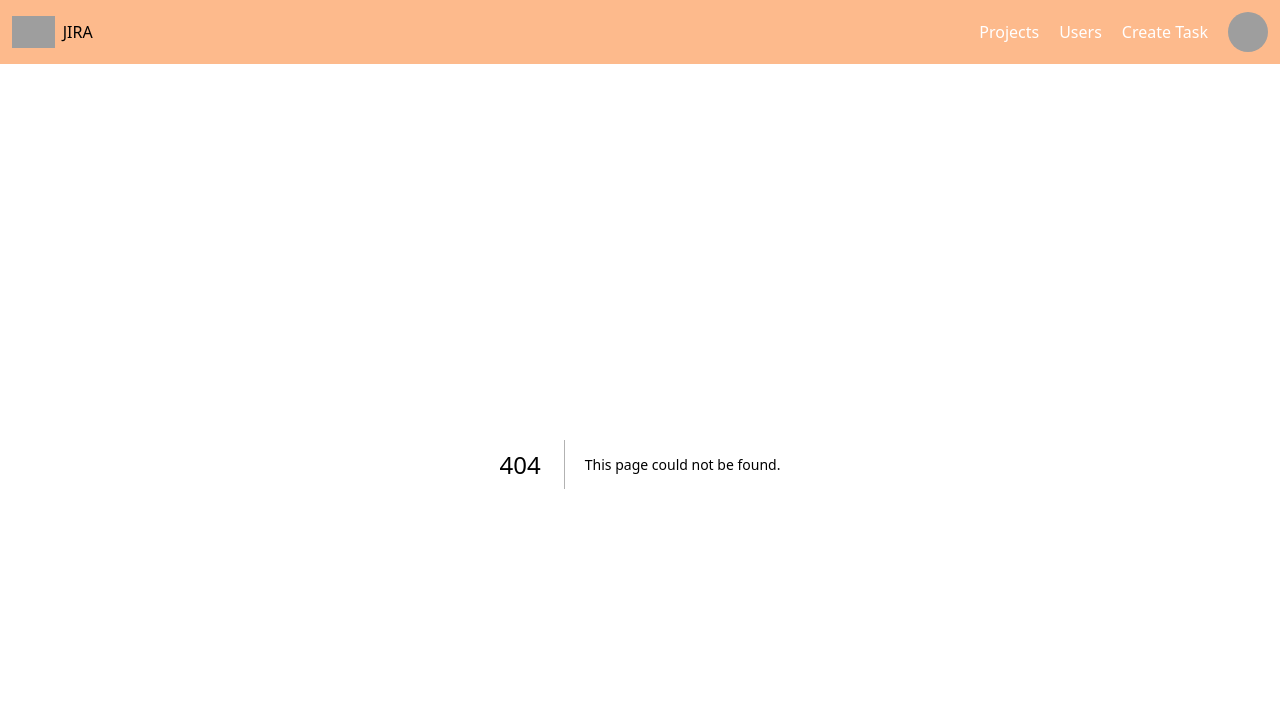
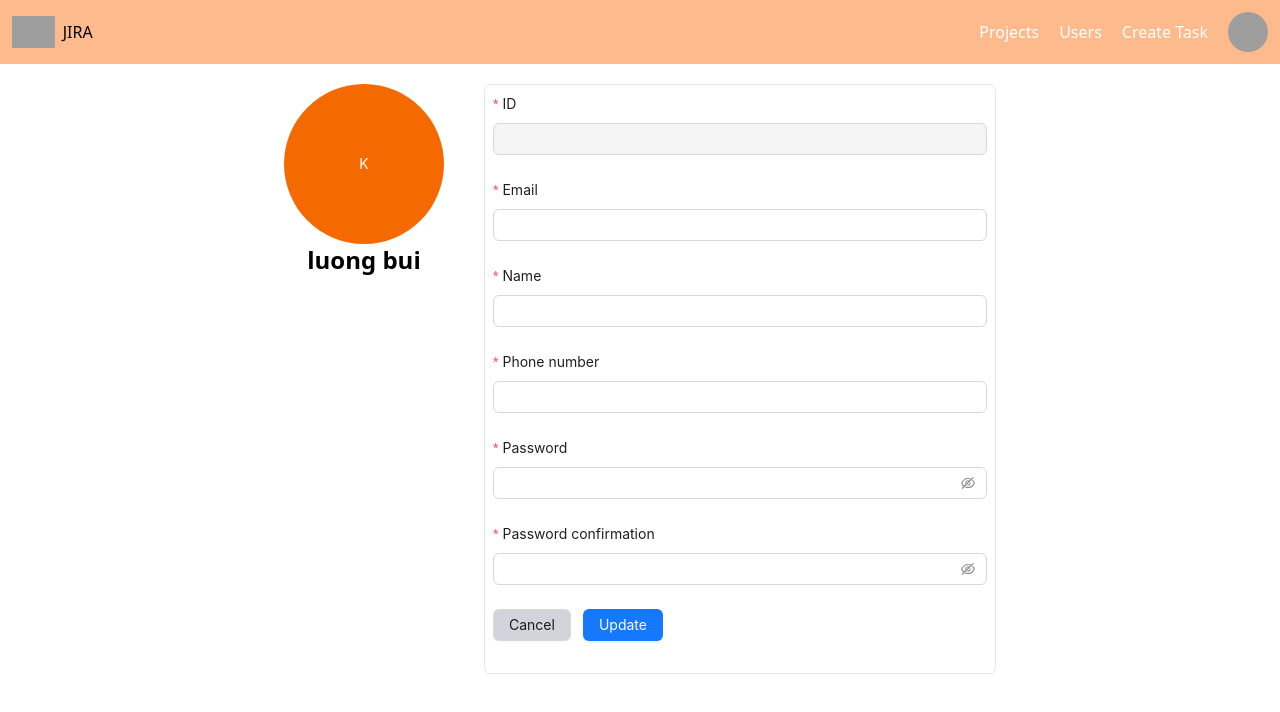
Before and after one commit to luongbui234/cloneJira, a Next.js app: page /profile in a window 1280 px wide. Before the commit this address had no page. Shown: the top 712 px of the page. Built offline with nearby package versions, Linux system fonts and the light colour scheme; grey boxes are pictures that could not be loaded.

Commit message:
interface modalEditUser and modalProfile changed to ProfilePage

```diff
--- a/src/app/Components/Header/Profile/index.tsx
+++ b/src/app/(pages)/profile/page.tsx
@@ -1,37 +1,26 @@
-import { Avatar, Form, Input, Modal } from "antd";
+"use client";
+
+import { Avatar, Button, Form, Input } from "antd";
 import React from "react";
 
-interface Props {
-  isProfileOpen: boolean;
-  handleProfileClose: () => void;
-}
-
-export default function ProfileComponent({
-  isProfileOpen,
-  handleProfileClose,
-}: Props) {
+export default function ProfilePage() {
   const onFinish = (values: string) => {
     console.log("Success:", values);
   };
 
   return (
-    <Modal
-      title={
-        <div className="flex items-center gap-2">
-          <Avatar style={{ backgroundColor: "#f56a00" }}>K</Avatar>
-          <p>MY PROFILE</p>
-        </div>
-      }
-      centered
-      open={isProfileOpen}
-      onOk={handleProfileClose}
-      onCancel={handleProfileClose}
-    >
+    <div className="flex flex-wrap ipad:flex-nowrap justify-center gap-10 mt-5">
+      <div className="text-center">
+        <Avatar className="size-40" style={{ backgroundColor: "#f56a00" }}>
+          K
+        </Avatar>
+        <p className="text-2xl font-bold">luong bui</p>
+      </div>
       <Form
         name="basic"
         layout="vertical"
         onFinish={onFinish}
-        className="w-full"
+        className="w-full ipad:w-2/5 border rounded-md p-2"
       >
         <Form.Item
           label="ID"
@@ -101,7 +90,16 @@ export default function ProfileComponent({
         >
           <Input.Password />
         </Form.Item>
+
+        <Form.Item>
+          <Button type="default" href="/projects" className="bg-gray-300">
+            Cancel
+          </Button>
+          <Button type="primary" htmlType="submit" className="mx-3">
+            Update
+          </Button>
+        </Form.Item>
       </Form>
-    </Modal>
+    </div>
   );
 }
--- a/src/app/(pages)/projects/createProject/page.tsx
+++ b/src/app/(pages)/projects/createProject/page.tsx
@@ -2,7 +2,6 @@
 
 import React from "react";
 import { Button, Form, Input, Select } from "antd";
-import Link from "next/link";
 const { TextArea } = Input;
 
 export default function CreateProjectPage() {
@@ -56,8 +55,8 @@ export default function CreateProjectPage() {
         </Form.Item>
 
         <Form.Item label={null}>
-          <Button type="default" className="bg-gray-300">
-            <Link href={"/projects"}>Cancel</Link>
+          <Button type="default" href="/projects" className="bg-gray-300">
+            Cancel
           </Button>
           <Button type="primary" htmlType="submit" className="mx-3">
             Create
--- a/src/app/(pages)/users/page.tsx
+++ b/src/app/(pages)/users/page.tsx
@@ -1,11 +1,27 @@
+"use client";
+
 import UsersTableComponent from "@/app/Components/UsersTable";
-import React from "react";
+import React, { useState } from "react";
 
 export default function UsersPage() {
+  const [isEditUserOpen, setIsEditUserOpen] = useState(false);
+
+  const handleEditUserOpen = () => {
+    setIsEditUserOpen(true);
+  };
+
+  const handleEditUserClose = () => {
+    setIsEditUserOpen(false);
+  };
+
   return (
     <div className="m-5 space-y-5">
       <p className="text-2xl font-bold">Users</p>
-      <UsersTableComponent />
+      <UsersTableComponent
+        isEditUserOpen={isEditUserOpen}
+        handleEditUserOpen={handleEditUserOpen}
+        handleEditUserClose={handleEditUserClose}
+      />
     </div>
   );
 }
--- a/src/app/Components/Header/AvatarProfile/index.tsx
+++ b/src/app/Components/Header/AvatarProfile/index.tsx
@@ -7,19 +7,12 @@ import {
 import React from "react";
 import { FaRegCircleUser } from "react-icons/fa6";
 import { HiLogout } from "react-icons/hi";
-import ProfileComponent from "../Profile";
 
 interface Props {
-  isProfileOpen: boolean;
-  handleProfileOpen: () => void;
-  handleProfileClose: () => void;
+  pathName: string;
 }
 
-export default function AvatarProfileComponent({
-  isProfileOpen,
-  handleProfileOpen,
-  handleProfileClose,
-}: Props) {
+export default function AvatarProfileComponent({ pathName }: Props) {
   return (
     <>
       <Dropdown
@@ -36,16 +29,19 @@ export default function AvatarProfileComponent({
         <DropdownHeader>
           <p className="text-gray-400">Bui Van Luong</p>
         </DropdownHeader>
-        <DropdownItem icon={FaRegCircleUser} onClick={handleProfileOpen}>
+        <DropdownItem
+          icon={FaRegCircleUser}
+          href="/profile"
+          style={{
+            color: pathName === "/profile" ? "#3f83f8" : "#ffffff",
+            backgroundColor: pathName === "/profile" ? "#fdba8c" : "",
+          }}
+        >
           Profile
         </DropdownItem>
         <DropdownDivider />
         <DropdownItem icon={HiLogout}>Sign out</DropdownItem>
       </Dropdown>
-      <ProfileComponent
-        isProfileOpen={isProfileOpen}
-        handleProfileClose={handleProfileClose}
-      />
     </>
   );
 }
--- a/src/app/Components/Header/MenuSidebar/index.tsx
+++ b/src/app/Components/Header/MenuSidebar/index.tsx
@@ -21,14 +21,12 @@ interface Props {
   isMenuOpen: boolean;
   handleMenuClose: () => void;
   handleCreateTaskOpen: () => void;
-  handleProfileOpen: () => void;
 }
 
 export default function MenuSideBarComponent({
   isMenuOpen,
   handleMenuClose,
   handleCreateTaskOpen,
-  handleProfileOpen,
 }: Props) {
   const pathName = usePathname();
 
@@ -70,7 +68,14 @@ export default function MenuSideBarComponent({
             </SidebarItem>
           </SidebarItemGroup>
           <SidebarItemGroup>
-            <SidebarItem icon={FaRegCircleUser} onClick={handleProfileOpen}>
+            <SidebarItem
+              icon={FaRegCircleUser}
+              href="/profile"
+              style={{
+                color: pathName === "/profile" ? "#3f83f8" : "#ffffff",
+                backgroundColor: pathName === "/profile" ? "#fdba8c" : "",
+              }}
+            >
               Profile
             </SidebarItem>
           </SidebarItemGroup>
--- a/src/app/Components/Header/index.tsx
+++ b/src/app/Components/Header/index.tsx
@@ -12,15 +12,6 @@ export default function HeaderComponents() {
   const [isMenuOpen, setIsMenuOpen] = useState(false);
 
   const [isCreateTaskOpen, setIsCreateTaskOpen] = useState(false);
-
-  const [isProfileOpen, setIsProfileOpen] = useState(false);
-
-  const handleProfileOpen = () => {
-    setIsProfileOpen(true);
-  };
-  const handleProfileClose = () => {
-    setIsProfileOpen(false);
-  };
 
   const pathName = usePathname();
 
@@ -80,11 +71,7 @@ export default function HeaderComponents() {
             Create Task
           </li>
           <li>
-            <AvatarProfileComponent
-              isProfileOpen={isProfileOpen}
-              handleProfileOpen={handleProfileOpen}
-              handleProfileClose={handleProfileClose}
-            />
+            <AvatarProfileComponent pathName={pathName} />
           </li>
         </ul>
       </div>
@@ -92,7 +79,6 @@ export default function HeaderComponents() {
         isMenuOpen={isMenuOpen}
         handleMenuClose={handleMenuClose}
         handleCreateTaskOpen={handleCreateTaskOpen}
-        handleProfileOpen={handleProfileOpen}
       />
       <CreateTaskSidebarComponent
         isCreateTaskOpen={isCreateTaskOpen}
--- /dev/null
+++ b/src/app/Components/UsersTable/EditUser/index.tsx
@@ -0,0 +1,102 @@
+import { Avatar, Form, Input, Modal } from "antd";
+import React from "react";
+
+interface Props {
+  isEditUserOpen: boolean;
+  handleEditUserClose: () => void;
+}
+
+export default function EditUserComponent({
+  isEditUserOpen,
+  handleEditUserClose,
+}: Props) {
+  const onFinish = (values: string) => {
+    console.log("Success:", values);
+  };
+
+  return (
+    <Modal
+      title={"Edit USer"}
+      centered
+      open={isEditUserOpen}
+      onOk={handleEditUserClose}
+      onCancel={handleEditUserClose}
+    >
+      <Form
+        name="basic"
+        layout="vertical"
+        onFinish={onFinish}
+        className="w-full"
+      >
+        <Form.Item
+          label="ID"
+          name="Id"
+          rules={[{ required: true, message: "ID is required" }]}
+        >
+          <Input disabled />
+        </Form.Item>
+
+        <Form.Item
+          label="Email"
+          name="email"
+          rules={[{ required: true, message: "Email is required" }]}
+        >
+          <Input />
+        </Form.Item>
+
+        <Form.Item
+          label="Name"
+          name="name"
+          rules={[{ required: true, message: "Name is required" }]}
+        >
+          <Input />
+        </Form.Item>
+
+        <Form.Item
+          label="Phone number"
+          name="phoneNumber"
+          rules={[{ required: true, message: "Phone number is required" }]}
+        >
+          <Input />
+        </Form.Item>
+
+        <Form.Item
+          label="Password"
+          name="password"
+          rules={[
+            {
+              required: true,
+              message: "Password is required",
+            },
+          ]}
+        >
+          <Input.Password />
+        </Form.Item>
+
+        <Form.Item
+          label="Password confirmation"
+          name="passwordConfirmation"
+          dependencies={["password"]}
+          rules={[
+            {
+              required: true,
+              message: "Password is required",
+            },
+            ({ getFieldValue }) => ({
+              validator(_, value) {
+                if (!value || getFieldValue("password") === value) {
+                  return Promise.resolve();
+                }
+                return Promise.reject(
+                  new Error("Password confirmation is required")
+                );
+              },
+            }),
+          ]}
+        >
+          <Input.Password />
+        </Form.Item>
+      </Form>
+    </Modal>
+  );
+}
--- a/src/app/Components/UsersTable/index.tsx
+++ b/src/app/Components/UsersTable/index.tsx
@@ -1,8 +1,19 @@
 import { DeleteOutlined, EditOutlined } from "@ant-design/icons";
 import { Button, Descriptions, Table } from "antd";
 import React from "react";
+import EditUserComponent from "./EditUser";
 
-export default function UsersTableComponent() {
+interface Props {
+  isEditUserOpen: boolean;
+  handleEditUserOpen: () => void;
+  handleEditUserClose: () => void;
+}
+
+export default function UsersTableComponent({
+  isEditUserOpen,
+  handleEditUserOpen,
+  handleEditUserClose,
+}: Props) {
   const itemsMobile = [
     {
       key: 1,
@@ -34,7 +45,7 @@ export default function UsersTableComponent() {
       label: <strong>Actions</strong>,
       children: (
         <div className="space-x-2">
-          <Button type="primary">
+          <Button type="primary" onClick={handleEditUserOpen}>
             <EditOutlined />
           </Button>
           <Button danger>
@@ -54,7 +65,7 @@ export default function UsersTableComponent() {
       phoneNumber: "0123456789",
       action: (
         <div className="space-x-2">
-          <Button type="primary">
+          <Button type="primary" onClick={handleEditUserOpen}>
             <EditOutlined />
           </Button>
           <Button danger>
@@ -118,6 +129,10 @@ export default function UsersTableComponent() {
         size="small"
         className="hidden ipad:block border-2 border-green-500 rounded-xl"
       />
+      <EditUserComponent
+        isEditUserOpen={isEditUserOpen}
+        handleEditUserClose={handleEditUserClose}
+      />
     </>
   );
 }
```
